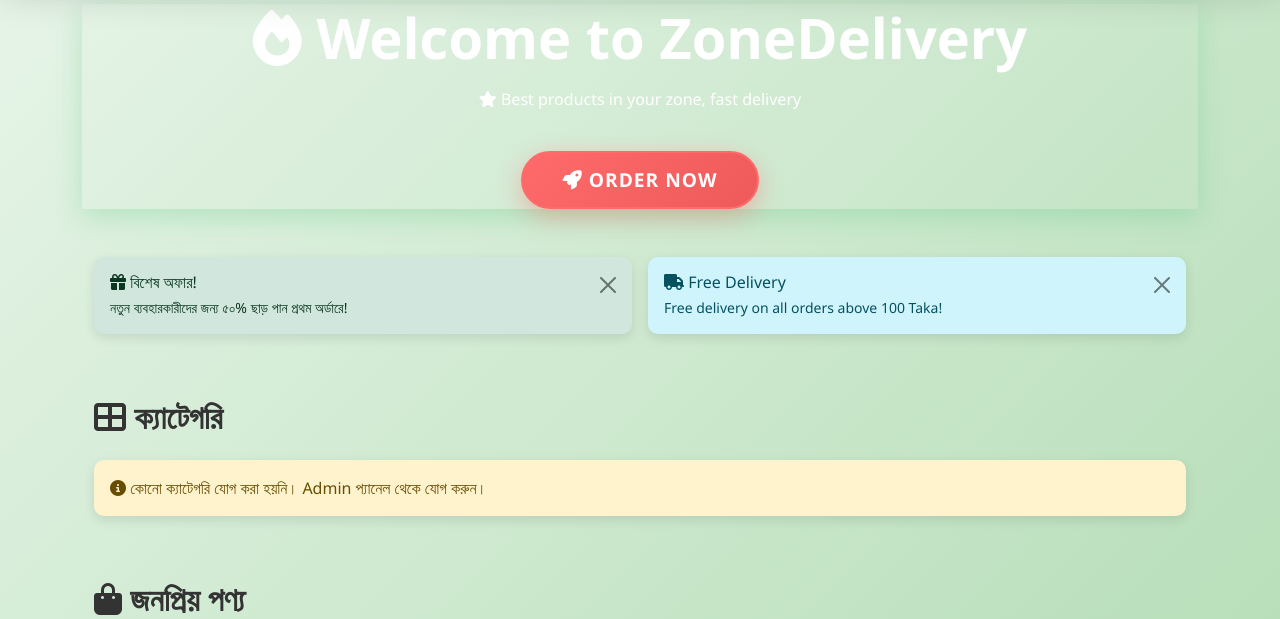
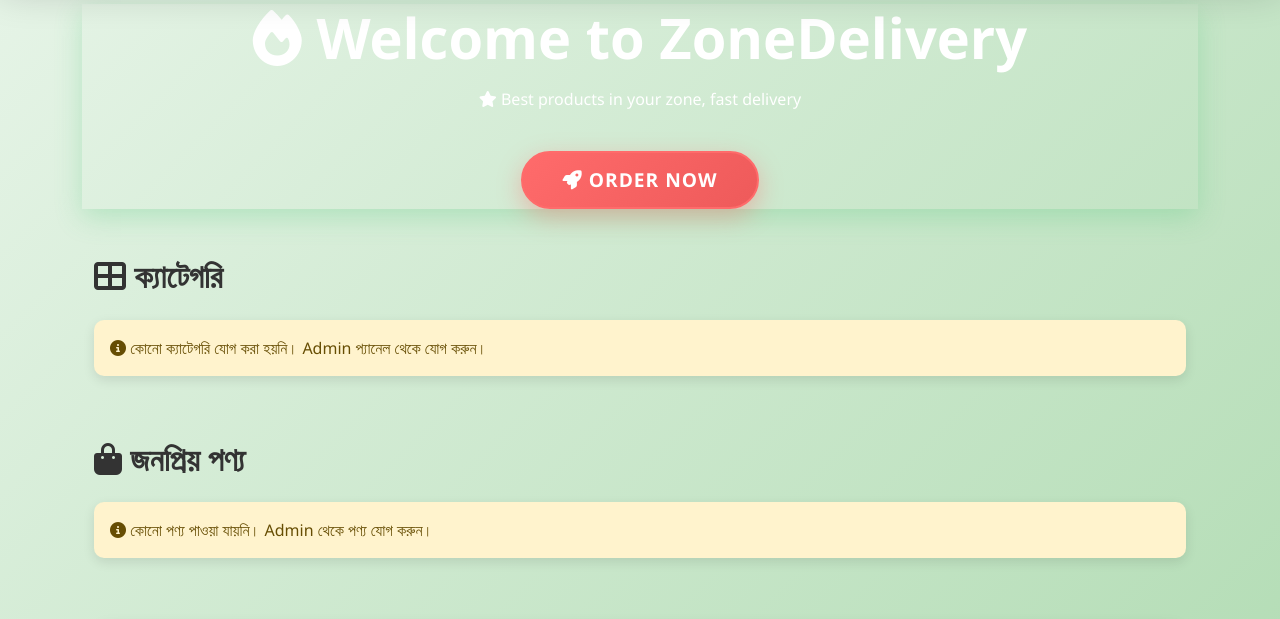
Before and after one commit to fahadhossenbappy123-crypto/DelevaryZone, a Django app: page / in a window 1280 px wide. Shown: the part 110-729 px from the top of the page. Run offline with Django 5.2, Linux system fonts and the light colour scheme; data that the repository does not hold is empty.

Commit message:
remove: Delete promotional banners from home page
- Remove 'বিশেষ অফার' (Special Offer) banner
- Remove 'Free Delivery' banner
- Clean up home page layout

```diff
--- a/shop/templates/shop/home.html
+++ b/shop/templates/shop/home.html
@@ -61,24 +61,6 @@
     {% endif %}
 
 <div class="container mt-4 mt-md-5">
-
-    <!-- Special Offer Banner -->
-    <div class="row mb-4 mb-md-5 g-3">
-        <div class="col-md-6 col-12">
-            <div class="alert alert-success alert-dismissible fade show" role="alert">
-                <h6 class="h6 mb-1"><i class="fas fa-gift"></i> বিশেষ অফার!</h6>
-                <p class="mb-0 small">নতুন ব্যবহারকারীদের জন্য ৫০% ছাড় পান প্রথম অর্ডারে!</p>
-                <button type="button" class="btn-close" data-bs-dismiss="alert" aria-label="Close"></button>
-            </div>
-        </div>
-        <div class="col-md-6 col-12">
-            <div class="alert alert-info alert-dismissible fade show" role="alert">
-                <h6 class="h6 mb-1"><i class="fas fa-truck"></i> Free Delivery</h6>
-                <p class="mb-0 small">Free delivery on all orders above 100 Taka!</p>
-                <button type="button" class="btn-close" data-bs-dismiss="alert" aria-label="Close"></button>
-            </div>
-        </div>
-    </div>
 
     <!-- Categories Section -->
     <div class="mb-4 mb-md-5">
```
